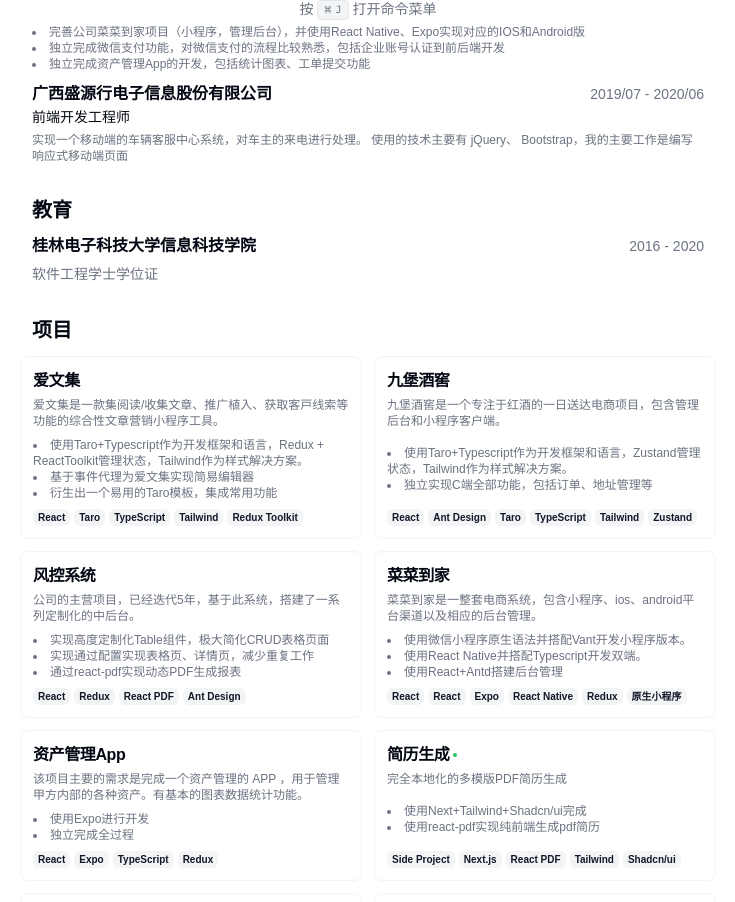
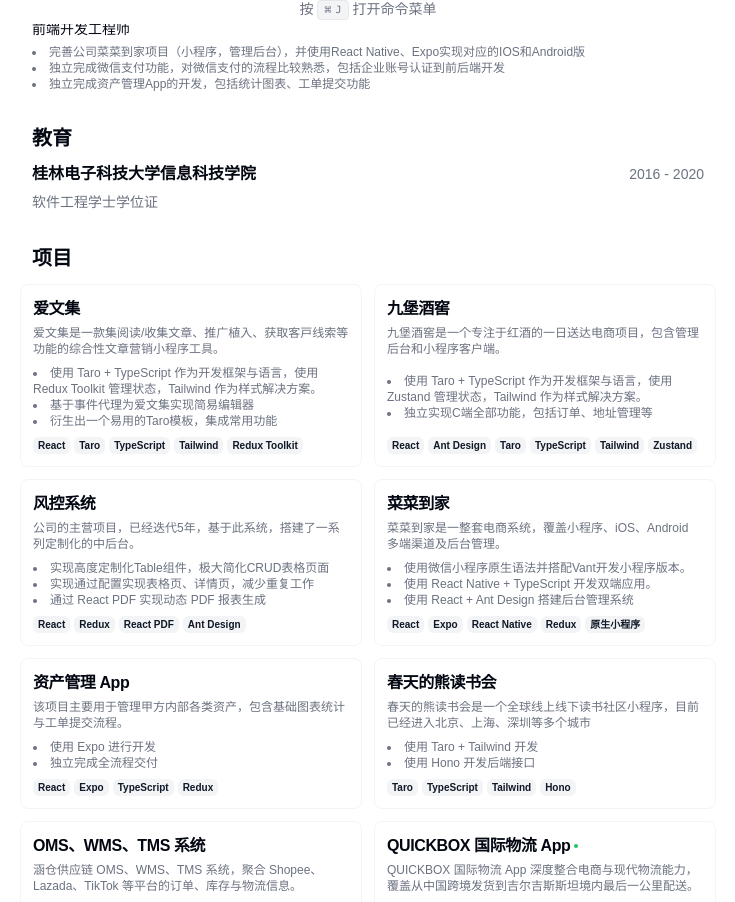
Before and after one commit to QingYuanO/cv, a Next.js app: page / in a window 1280 px wide. Shown: the part 776-1678 px from the top of the page, without its empty margins (272-1007 px from the left). Built offline with nearby package versions, Linux system fonts and the light colour scheme; a web font is replaced by a local one.

Commit message:
update: 更新数据

```diff
--- a/src/data/resume-data.tsx
+++ b/src/data/resume-data.tsx
@@ -7,10 +7,10 @@
   locationLink: "",
   about: "终身学习的坚定拥护者，不断探索新技术的掘金人。",
   summary:
-    "Hello，我是一位拥有多年开发经验的前端工程师。我热衷于编程开发，积极参与开源社区，在中后台系统、小程序及移动应用等领域都有丰富的实践经验。专注于React技术栈，同时也热衷于使用Next.js探索和开发创新性的项目。",
+    "拥有多年前端开发经验，长期深耕中后台系统、小程序与移动端应用，具备复杂业务场景的抽象建模与工程化落地能力。擅长 React 技术栈，同时具备 Vue3 + Vite + Pinia + Element Plus 的企业级项目实践经验，能够独立推进从需求分析、技术方案设计、模块开发到上线交付的完整流程。注重代码质量与团队协作，熟悉组件化、状态管理与性能优化，并持续关注前沿技术在实际业务中的价值转化。",
   avatarUrl:
     "https://avatars.githubusercontent.com/u/42159029?s=400&u=c811e1ece4016ab28ea791cf7a930dd4b456c58d&v=4",
-  personalWebsiteUrl: "https://portfolio.qingyuano.cn/",
+  personalWebsiteUrl: "https://cv.qingyuano.com/",
   contact: {
     email: "qingyuano@foxmail.com",
     tel: "17573056281",
@@ -40,11 +40,11 @@
       description: (
         <ul className="list-inside list-disc">
           <li>
-            使用 Vue3 + Vite + Pinia + Tailwind + Element Plus 开发OMS、WMS、TMS
+            使用 Vue3 + Vite + Pinia + Tailwind + Element Plus 开发 OMS、WMS、TMS
             系统
           </li>
           <li>
-            使用 uniapp 开发双端应用，包括中亚地区物流尾程包裹签收 App、WMS PDA
+            使用 UniApp 开发双端应用，包括中亚地区物流尾程包裹签收 App、WMS PDA
             快速扫描 App
           </li>
         </ul>
@@ -58,7 +58,7 @@
       end: "2023/11",
       description: (
         <ul className="list-inside list-disc">
-          <li>使用React PDF重构公司报表生成功能</li>
+          <li>使用 React PDF 重构公司报表生成功能</li>
           <li>实现⾼度定制化Table组件，极⼤简化CRUD表格⻚⾯</li>
           <li>
             基于事件代理为爱文集实现简易编辑器，包括插入广告、图片、媒体文件
@@ -85,15 +85,6 @@
           <li>独立完成资产管理App的开发，包括统计图表、工单提交功能</li>
         </ul>
       ),
-    },
-    {
-      company: "⼴西盛源⾏电⼦信息股份有限公司",
-      badges: [],
-      title: "前端开发⼯程师",
-      start: "2019/07",
-      end: "2020/06",
-      description:
-        "实现⼀个移动端的⻋辆客服中⼼系统，对⻋主的来电进⾏处理。 使⽤的技术主要有 jQuery、 Bootstrap，我的主要⼯作是编写响应式移动端⻚⾯",
     },
   ],
   skills: [
@@ -134,7 +125,7 @@
       description:
         "爱⽂集是⼀款集阅读/收集⽂章、推⼴植⼊、获取客⼾线索等功能的综合性⽂章营销⼩程序⼯具。",
       contributes: [
-        "使用Taro+Typescript作为开发框架和语言，Redux + ReactToolkit管理状态，Tailwind作为样式解决方案。",
+        "使用 Taro + TypeScript 作为开发框架与语言，使用 Redux Toolkit 管理状态，Tailwind 作为样式解决方案。",
         "基于事件代理为爱文集实现简易编辑器",
         "衍⽣出⼀个易⽤的Taro模板，集成常⽤功能",
       ],
@@ -152,7 +143,7 @@
       description:
         "九堡酒窖是一个专注于红酒的一日送达电商项目，包含管理后台和小程序客户端。",
       contributes: [
-        "使用Taro+Typescript作为开发框架和语言，Zustand管理状态，Tailwind作为样式解决方案。",
+        "使用 Taro + TypeScript 作为开发框架与语言，使用 Zustand 管理状态，Tailwind 作为样式解决方案。",
         "独立实现C端全部功能，包括订单、地址管理等",
       ],
     },
@@ -164,13 +155,12 @@
       contributes: [
         "实现高度定制化Table组件，极大简化CRUD表格页面",
         "实现通过配置实现表格页、详情页，减少重复工作",
-        "通过react-pdf实现动态PDF生成报表",
+        "通过 React PDF 实现动态 PDF 报表生成",
       ],
     },
     {
       title: "菜菜到家",
       techStack: [
-        "React",
         "React",
         "Expo",
         "React Native",
@@ -178,93 +168,48 @@
         "原生小程序",
       ],
       description:
-        "菜菜到家是⼀整套电商系统，包含⼩程序、ios、android平台渠道以及相应的后台管理。",
+        "菜菜到家是一整套电商系统，覆盖小程序、iOS、Android 多端渠道及后台管理。",
       contributes: [
         "使用微信小程序原生语法并搭配Vant开发小程序版本。",
-        "使用React Native并搭配Typescript开发双端。",
-        "使用React+Antd搭建后台管理",
+        "使用 React Native + TypeScript 开发双端应用。",
+        "使用 React + Ant Design 搭建后台管理系统",
       ],
     },
     {
-      title: "资产管理App",
+      title: "资产管理 App",
       techStack: ["React", "Expo", "TypeScript", "Redux"],
       description:
-        "该项⽬主要的需求是完成⼀个资产管理的 APP ，⽤于管理甲⽅内部的各种资产。有基本的图表数据统计功能。",
+        "该项目主要用于管理甲方内部各类资产，包含基础图表统计与工单提交流程。",
 
-      contributes: ["使用Expo进行开发", "独立完成全过程"],
-    },
-    {
-      title: "简历生成",
-      techStack: [
-        "Side Project",
-        "Next.js",
-        "React PDF",
-        "Tailwind",
-        "Shadcn/ui",
-      ],
-      description: "完全本地化的多模版PDF简历生成",
-      contributes: [
-        "使用Next+Tailwind+Shadcn/ui完成",
-        "使用react-pdf实现纯前端生成pdf简历",
-      ],
-      link: {
-        label: "",
-        href: "https://g-resume.qingyuano.com",
-      },
-    },
-    // {
-    //   title: "Portfolio",
-    //   techStack: [
-    //     "Side Project",
-    //     "Next.js",
-    //     "framer-motion",
-    //     "Tailwind",
-    //     "resend",
-    //     "react-email",
-    //   ],
-    //   description: "Portfolio站点",
-    //   contributes: [
-    //     "使用Next+Tailwind+ Framer-motion完成",
-    //     "实现精美的设计和动效",
-    //   ],
-    //   link: {
-    //     label: "",
-    //     href: "https://portfolio.qingyuano.cn/",
-    //   },
-    // },
-    {
-      title: "MiniCodeSnip",
-      techStack: ["Side Project", "Next.js", "Tailwind", "Shadcn/ui"],
-      description: "可直接复制粘贴的小程序代码片段，10x提高你的开发速度",
-      contributes: ["使用Next+Tailwind+Shadcn/ui完成", "部署在Cloudflare"],
-      link: {
-        label: "",
-        href: "https://www.minicodesnip.com/",
-      },
-    },
-    {
-      title: "doc-to-website",
-      techStack: ["Side Project", "Ai", "提示词"],
-      description: "将任何文档变成精美网页杂志",
-      contributes: ["根据完整得提示词生成精美网页杂志", "部署在Github Pages"],
-      link: {
-        label: "",
-        href: "https://github.com/QingYuanO/doc-to-website",
-      },
+      contributes: ["使用 Expo 进行开发", "独立完成全流程交付"],
     },
     {
       title: "春天的熊读书会",
       techStack: ["Taro", "TypeScript", "Tailwind", "Hono"],
       description:
         "春天的熊读书会是一个全球线上线下读书社区小程序，目前已经进入北京、上海、深圳等多个城市",
-      contributes: ["使用Taro+Tailwind开发", "使用Hono 开发后端接口"],
+      contributes: ["使用 Taro + Tailwind 开发", "使用 Hono 开发后端接口"],
     },
     {
       title: "OMS、WMS、TMS 系统",
       techStack: ["Vue3", "Vite", "Pinia", "Tailwind", "Element Plus"],
       description:
-        "涵仓供应链的OMS、WMS、TMS 系统，集成各个平台的订单、库存、物流等信息，包括 Shopee、Lazada、Tiktok 等",
-      contributes: ["使用Vue3+Vite+Pinia+Tailwind+Element Plus开发"],
+        "涵仓供应链 OMS、WMS、TMS 系统，聚合 Shopee、Lazada、TikTok 等平台的订单、库存与物流信息。",
+      contributes: ["使用 Vue3 + Vite + Pinia + Tailwind + Element Plus 开发"],
+    },
+    {
+      title: "QUICKBOX 国际物流 App",
+      techStack: ["Vue3", "Vite", "Pinia", "Tailwind", "UniApp"],
+      description:
+        "QUICKBOX 国际物流 App 深度整合电商与现代物流能力，覆盖从中国跨境发货到吉尔吉斯斯坦境内最后一公里配送。",
+      contributes: [
+        "使用 UniApp 开发双端应用，支持多语言与暗黑主题",
+        "成功上架 Google Play 和 App Store",
+      ],
+      link: {
+        label: "",
+        href: "https://www.quickbox.pro/",
+      },
     },
   ],
 } as const;
```
